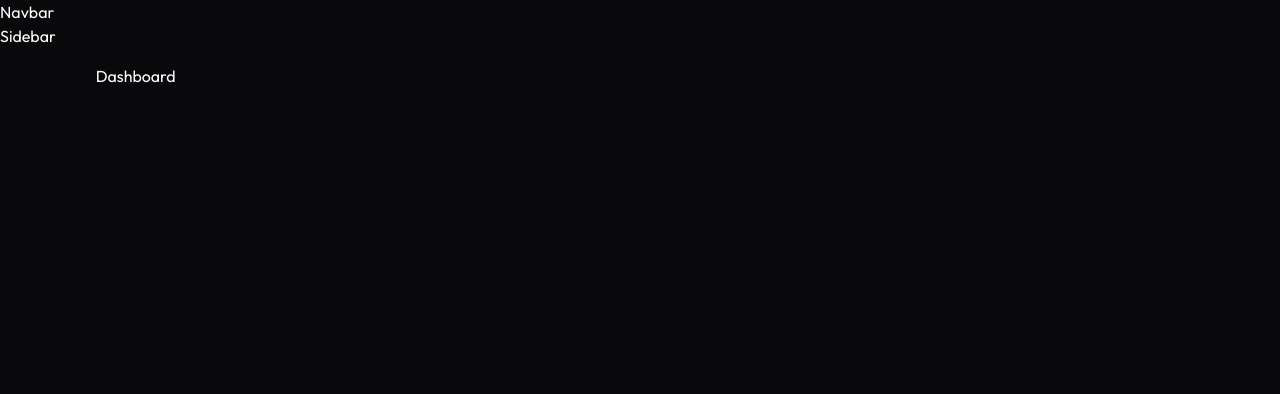
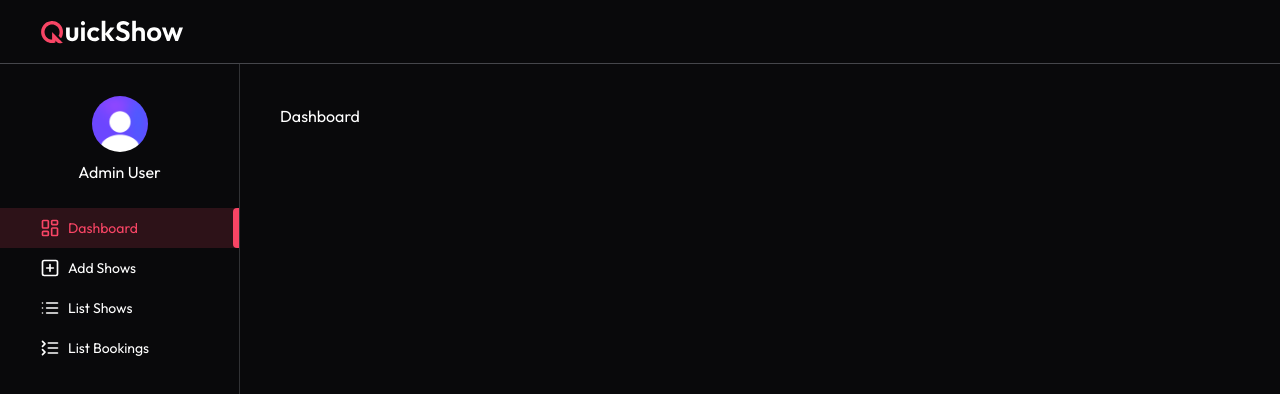
Before and after one commit to adg006/movieshow, a React (Vite) app in the folder client/: page /admin in a window 1280 px wide. Shown: the top 394 px of the page. Built offline with nearby package versions, Linux system fonts and the light colour scheme.

Commit message:
Implement AdminNavbar and AdminSidebar with navigation links and user profile

```diff
--- a/client/src/components/admin/AdminNavbar.jsx
+++ b/client/src/components/admin/AdminNavbar.jsx
@@ -1,7 +1,14 @@
-import React from "react";
+import { Link } from "react-router-dom";
+import { assets } from "../../assets/assets";
 
 const AdminNavbar = () => {
-  return <div>Navbar</div>;
+  return (
+    <div className="flex items-center justify-between px-6 md:px-10 h-16 border-b border-gray-300/30">
+      <Link to="/">
+        <img src={assets.logo} alt="logo" className="w-36 h-auto" />
+      </Link>
+    </div>
+  );
 };
 
 export default AdminNavbar;
--- a/client/src/components/admin/AdminSidebar.jsx
+++ b/client/src/components/admin/AdminSidebar.jsx
@@ -1,7 +1,79 @@
-import React from "react";
+import {
+  LayoutDashboardIcon,
+  ListCollapseIcon,
+  ListIcon,
+  PlusSquareIcon,
+} from "lucide-react";
+import { NavLink } from "react-router-dom";
+import { assets } from "../../assets/assets";
 
 const AdminSidebar = () => {
-  return <div>Sidebar</div>;
+  const user = {
+    firstName: "Admin",
+    lastName: "User",
+    imageURL: assets.profile,
+  };
+
+  const adminNavLinks = [
+    {
+      name: "Dashboard",
+      path: "/admin",
+      icon: LayoutDashboardIcon,
+    },
+    {
+      name: "Add Shows",
+      path: "/admin/add-shows",
+      icon: PlusSquareIcon,
+    },
+    {
+      name: "List Shows",
+      path: "/admin/list-shows",
+      icon: ListIcon,
+    },
+    {
+      name: "List Bookings",
+      path: "/admin/list-bookings",
+      icon: ListCollapseIcon,
+    },
+  ];
+  return (
+    <div className="h-[calc(100vh-64px)] md:flex flex-col items-center pt-8 max-w-13 md:max-w-60 w-full border-r border-gray-300/20 text-sm">
+      <img
+        className="h-9 md:h-14 w-9 md:w-14 rounded-full mx-auto"
+        src={user.imageURL}
+        alt="profile image"
+      />
+      <p className="mt-2 text-base max-md:hidden">
+        {user.firstName} {user.lastName}
+      </p>
+      <div className="w-full">
+        {adminNavLinks.map((link, index) => (
+          <NavLink
+            className={({ isActive }) =>
+              `relative flex items-center max-md:justify-center gap-2 w-full py-2.5 min-md:pl-10 first:mt-6 text0gray-400 ${
+                isActive && "bg-primary/15 text-primary group"
+              }`
+            }
+            key={index}
+            to={link.path}
+            end
+          >
+            {({ isActive }) => (
+              <>
+                <link.icon className="h-5 w-5" />
+                <p className="max-md:hidden">{link.name}</p>
+                <span
+                  className={`w-1.5 h-10 rounded-l right-0 absolute ${
+                    isActive && "bg-primary"
+                  }`}
+                ></span>
+              </>
+            )}
+          </NavLink>
+        ))}
+      </div>
+    </div>
+  );
 };
 
 export default AdminSidebar;
```
